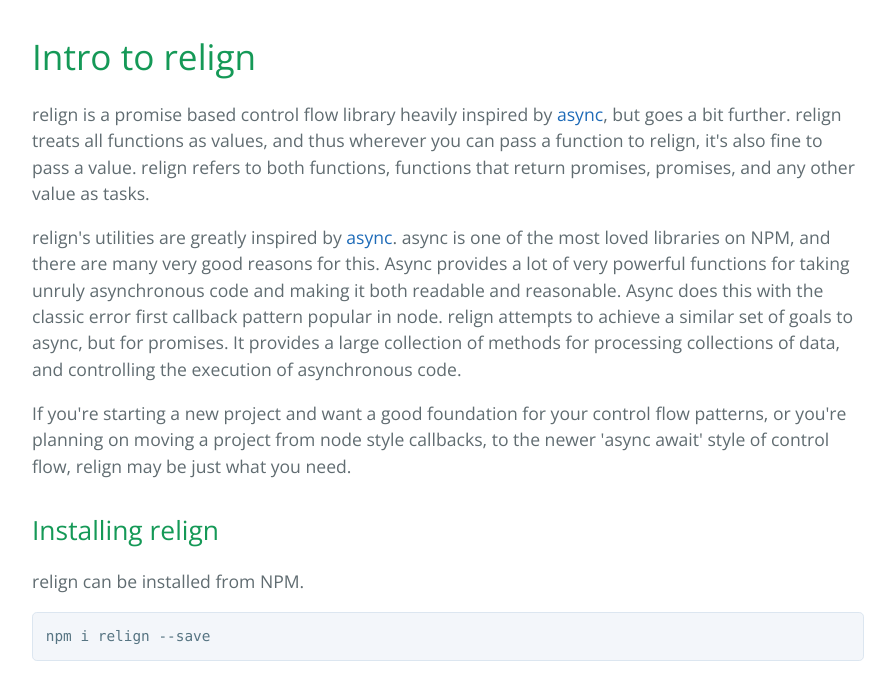
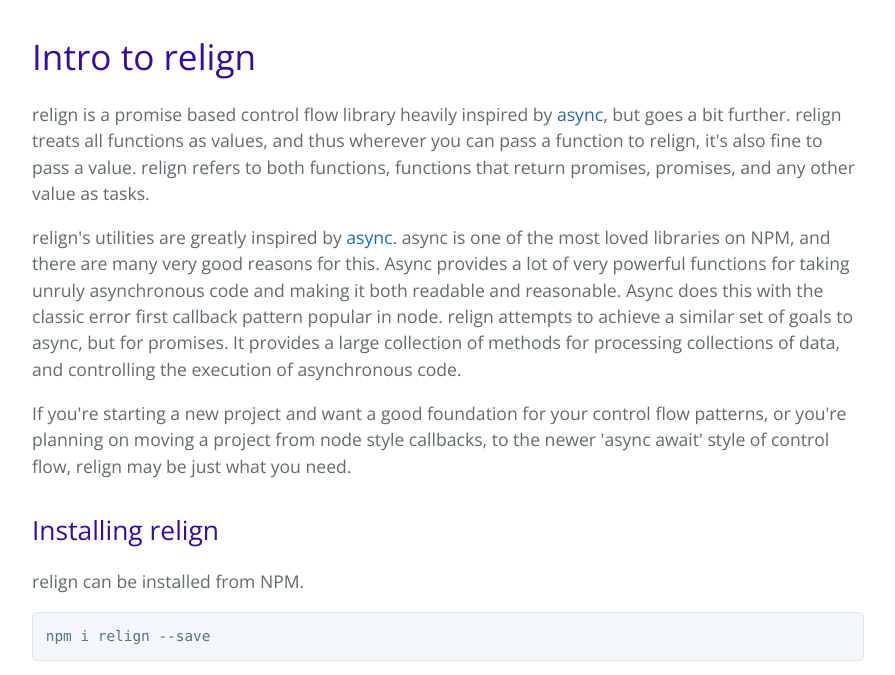
Before and after one commit to RobertWHurst/Relign, a plain HTML site: page index.html in a window 1280 px wide. Shown: the part 1029-1704 px from the top of the page, without its empty margins (192-1087 px from the left). Drawn offline with nearby package versions, Linux system fonts and the light colour scheme; a web font is replaced by a local one.

Commit message:
Update stylesheet.css

```diff
--- a/stylesheets/stylesheet.css
+++ b/stylesheets/stylesheet.css
@@ -113,7 +113,7 @@
   margin-top: 2rem;
   margin-bottom: 1rem;
   font-weight: normal;
-  color: #159957; }
+  color: #3A0AA4; }
 .main-content p {
   margin-bottom: 1em; }
 .main-content code {
```
